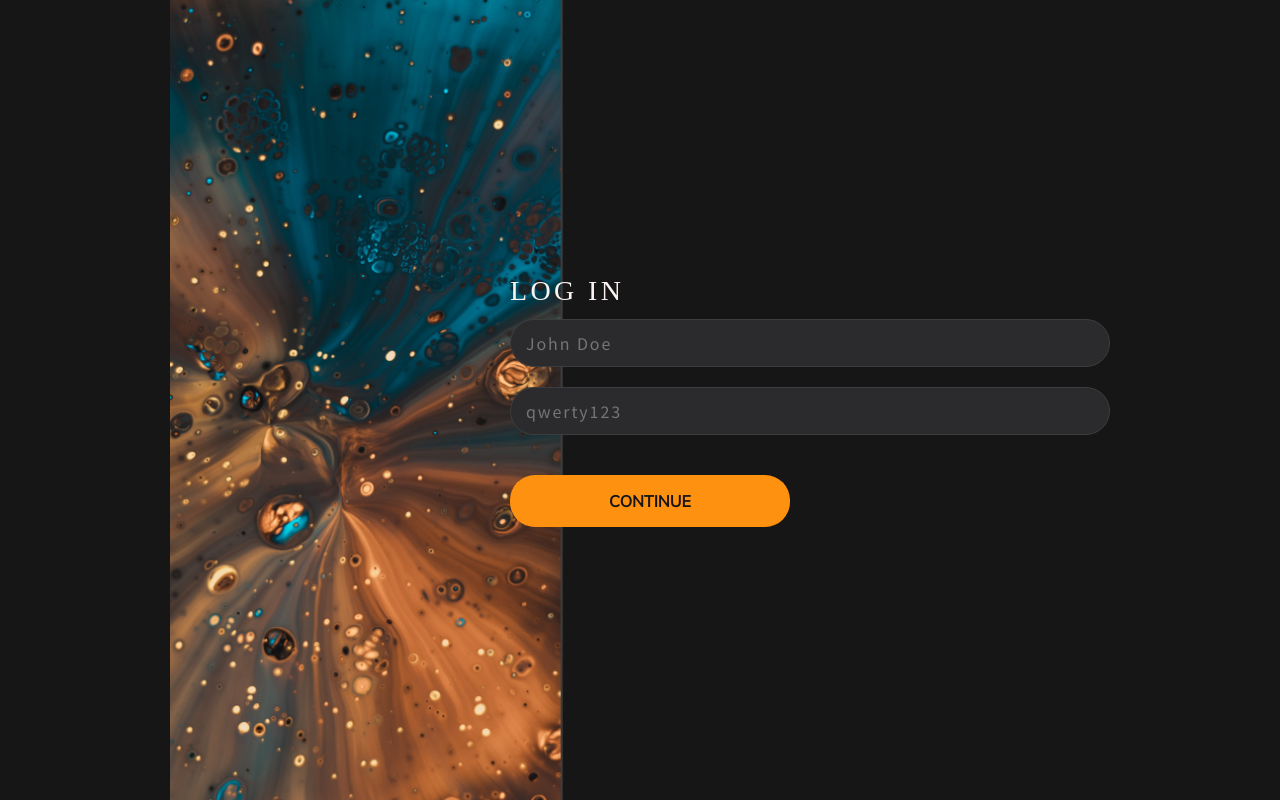
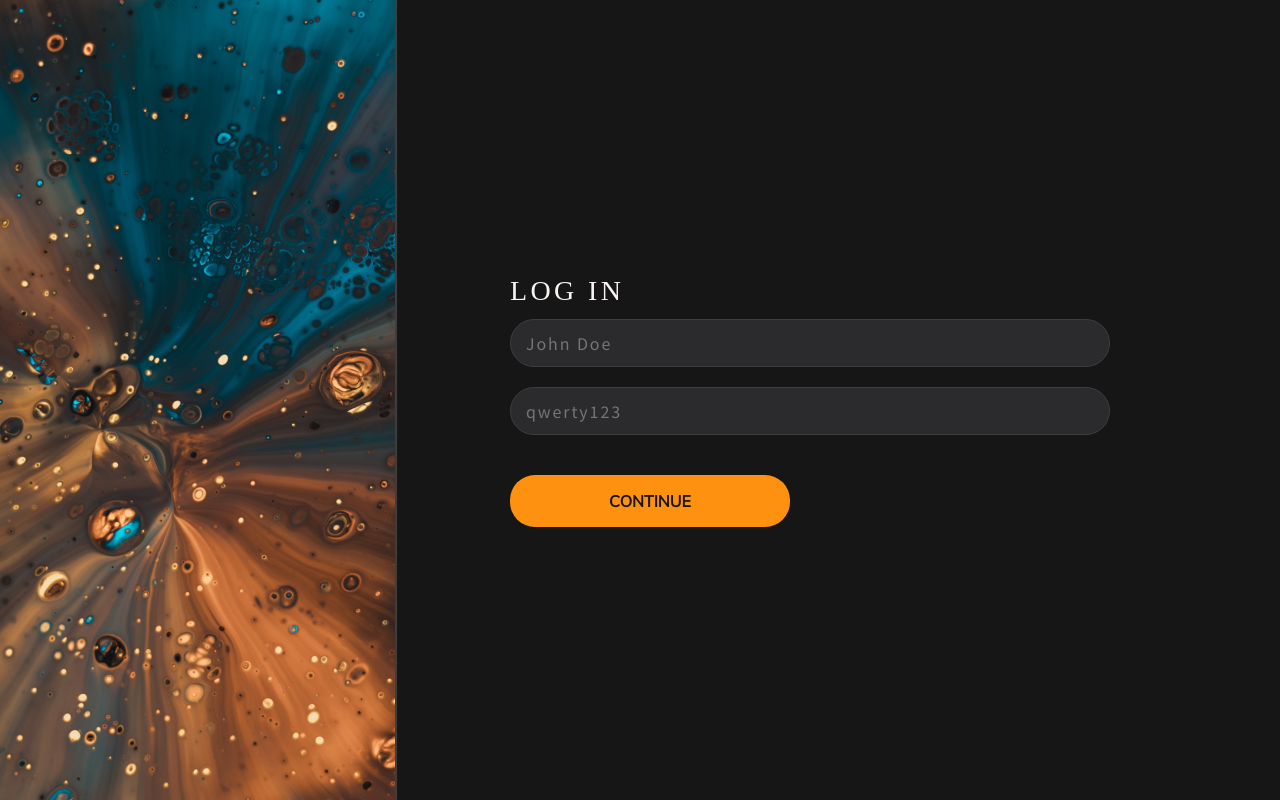
Before and after one commit to Sanvinganza/gallery, a React (Create React App) app: page / in a window 1280 px wide. Built offline with nearby package versions, Linux system fonts and the light colour scheme.

Commit message:
fixed: fix background style

```diff
--- a/src/index.css
+++ b/src/index.css
@@ -38,6 +38,8 @@ html {
   width: 100%;
   color: var(--light);
   height: 100%;
+  background-image: url("./images/main_bg.png");
+  background-repeat: no-repeat;
 }
 
 header {
--- a/src/pages/LoginPage/LoginPage.module.css
+++ b/src/pages/LoginPage/LoginPage.module.css
@@ -1,5 +1,4 @@
 .container {
-  background-image: url("../../images/main_bg.png");
   height: 100vh;
   background-repeat: no-repeat;
   background-size: cover;
```
